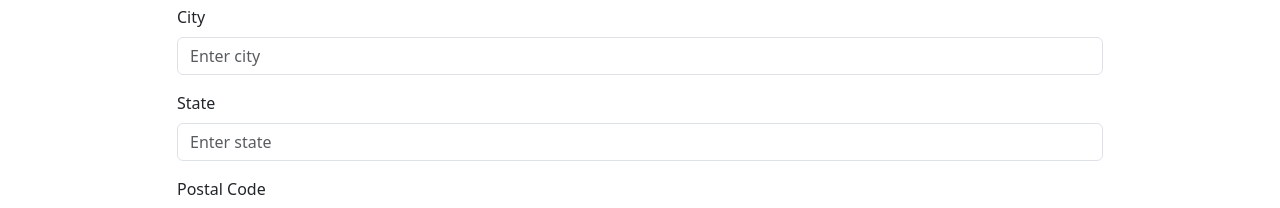
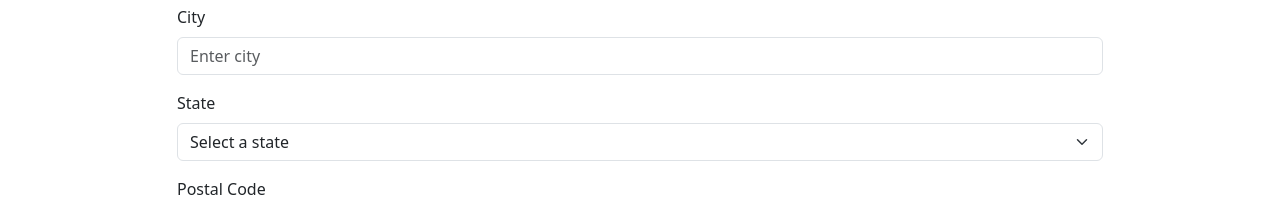
Before and after one commit to Taylordevelopes/blk-411-website, a Next.js app: page /registration in a window 1280 px wide. Shown: the part 1240-1448 px from the top of the page. Built offline with nearby package versions, Linux system fonts and the light colour scheme.

Commit message:
adding State List

```diff
--- a/src/app/registration/page.tsx
+++ b/src/app/registration/page.tsx
@@ -13,6 +13,7 @@
 import { FaQuestionCircle } from "react-icons/fa";
 import { geocodeAddress } from "../utils/geocodeService";
 import Image from "next/image";
+import { STATES } from "../utils/statesList";
 
 type FormData = {
   name: string;
@@ -345,14 +346,19 @@
 
             <Form.Group className="mb-3" controlId="addressState">
               <Form.Label>State</Form.Label>
-              <Form.Control
-                type="text"
+              <Form.Select
                 name="state"
                 value={formData.state}
                 onChange={handleChange}
-                placeholder="Enter state"
                 required
-              />
+              >
+                <option value="">Select a state</option>
+                {STATES.map((state) => (
+                  <option key={state.code} value={state.name}>
+                    {state.name}
+                  </option>
+                ))}
+              </Form.Select>
             </Form.Group>
 
             <Form.Group className="mb-3" controlId="addressPostalCode">
--- /dev/null
+++ b/src/app/utils/statesList.ts
@@ -0,0 +1,52 @@
+export const STATES = [
+  { code: "AL", name: "Alabama" },
+  { code: "AK", name: "Alaska" },
+  { code: "AZ", name: "Arizona" },
+  { code: "AR", name: "Arkansas" },
+  { code: "CA", name: "California" },
+  { code: "CO", name: "Colorado" },
+  { code: "CT", name: "Connecticut" },
+  { code: "DE", name: "Delaware" },
+  { code: "FL", name: "Florida" },
+  { code: "GA", name: "Georgia" },
+  { code: "HI", name: "Hawaii" },
+  { code: "ID", name: "Idaho" },
+  { code: "IL", name: "Illinois" },
+  { code: "IN", name: "Indiana" },
+  { code: "IA", name: "Iowa" },
+  { code: "KS", name: "Kansas" },
+  { code: "KY", name: "Kentucky" },
+  { code: "LA", name: "Louisiana" },
+  { code: "ME", name: "Maine" },
+  { code: "MD", name: "Maryland" },
+  { code: "MA", name: "Massachusetts" },
+  { code: "MI", name: "Michigan" },
+  { code: "MN", name: "Minnesota" },
+  { code: "MS", name: "Mississippi" },
+  { code: "MO", name: "Missouri" },
+  { code: "MT", name: "Montana" },
+  { code: "NE", name: "Nebraska" },
+  { code: "NV", name: "Nevada" },
+  { code: "NH", name: "New Hampshire" },
+  { code: "NJ", name: "New Jersey" },
+  { code: "NM", name: "New Mexico" },
+  { code: "NY", name: "New York" },
+  { code: "NC", name: "North Carolina" },
+  { code: "ND", name: "North Dakota" },
+  { code: "OH", name: "Ohio" },
+  { code: "OK", name: "Oklahoma" },
+  { code: "OR", name: "Oregon" },
+  { code: "PA", name: "Pennsylvania" },
+  { code: "RI", name: "Rhode Island" },
+  { code: "SC", name: "South Carolina" },
+  { code: "SD", name: "South Dakota" },
+  { code: "TN", name: "Tennessee" },
+  { code: "TX", name: "Texas" },
+  { code: "UT", name: "Utah" },
+  { code: "VT", name: "Vermont" },
+  { code: "VA", name: "Virginia" },
+  { code: "WA", name: "Washington" },
+  { code: "WV", name: "West Virginia" },
+  { code: "WI", name: "Wisconsin" },
+  { code: "WY", name: "Wyoming" },
+];
```
